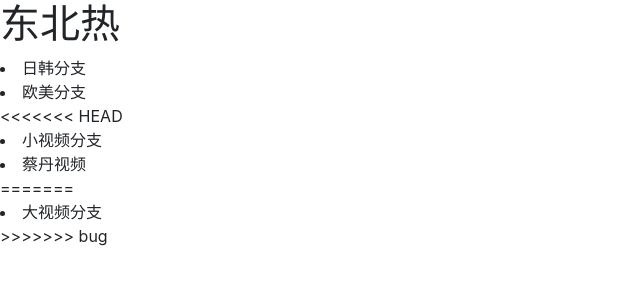
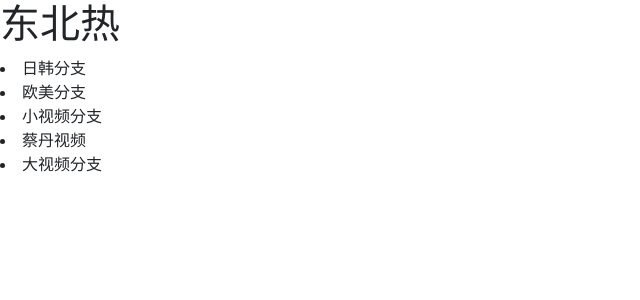
Before and after one commit to tonxery/dbhot, a Python web app: template templates/index.html in a window 1280 px wide. Shown: the top 300 px of the page, without its empty margins (0-640 px from the left). Run offline with Jinja, Linux system fonts and the light colour scheme; the template is opened without the code that fills it, so the values that code supplies are empty; some libraries are stand-ins or nearby versions.

Commit message:
大小视频合并

```diff
--- a/templates/index.html
+++ b/templates/index.html
@@ -10,12 +10,9 @@
 <h1>东北热</h1>
 <li>日韩分支</li>
 <li>欧美分支</li>
-<<<<<<< HEAD
 <li>小视频分支</li>
 <li>蔡丹视频</li>
-=======
 <li>大视频分支</li>
->>>>>>> bug
 <script src="jquery-3.4.1.min.js"></script>
 <script src="bootstrap/js/bootstrap.min.js"></script>
 </body>
```
